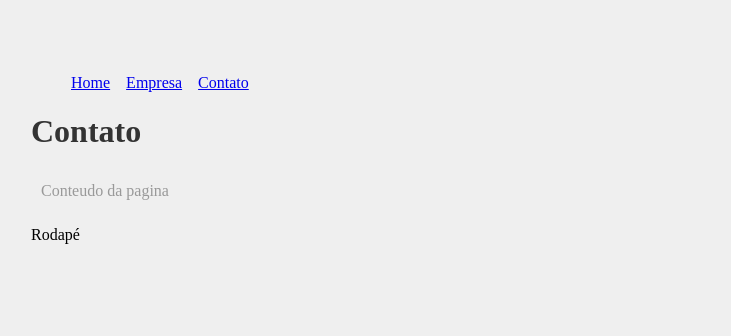
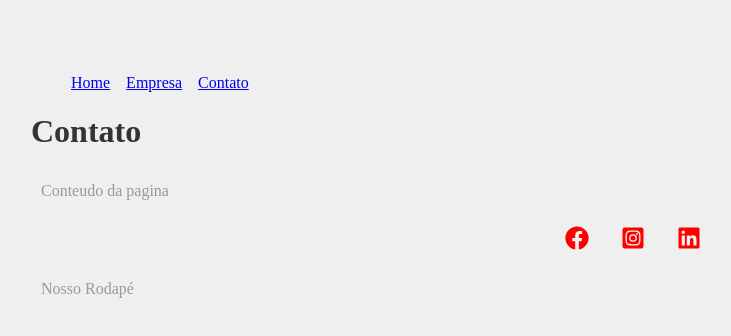
Before and after one commit to WilkerAlves/react-basic, a React (Create React App) app: page /contato in a window 1280 px wide. Shown: the top 336 px of the page, without its empty margins (27-758 px from the left). Built offline with nearby package versions, Linux system fonts and the light colour scheme.

Commit message:
react icons

```diff
--- a/package.json
+++ b/package.json
@@ -8,6 +8,7 @@
     "@testing-library/user-event": "^13.5.0",
     "react": "^18.2.0",
     "react-dom": "^18.2.0",
+    "react-icons": "^4.8.0",
     "react-router-dom": "^5.3.4",
     "react-scripts": "5.0.1",
     "web-vitals": "^2.1.4"
--- a/src/components/layout/Footer.js
+++ b/src/components/layout/Footer.js
@@ -1,7 +1,14 @@
+import {FaFacebook, FaInstagramSquare, FaLinkedin} from 'react-icons/fa'
+import styles from './Footer.module.css'
 function Footer () {
     return (
         <footer>
-            Rodapé
+            <ul className={styles.socialList}>
+                <li> <FaFacebook /> </li>
+                <li> <FaInstagramSquare /> </li>
+                <li> <FaLinkedin /> </li>
+            </ul>
+            <p>Nosso Rodapé</p>
         </footer>
     )
 }
--- /dev/null
+++ b/src/components/layout/Footer.module.css
@@ -0,0 +1,16 @@
+.socialList {
+    display: flex;
+    justify-content: center;
+    align-items: center;
+    list-style: none;
+}
+
+.socialList li {
+    margin: 0 1em;
+}
+
+.socialList svg {
+    font-size: 1.5em;
+    cursor: pointer;
+    color: red;
+}
```
Also changed, not shown: 1 other file (tests, documents, lock files or other folders).
